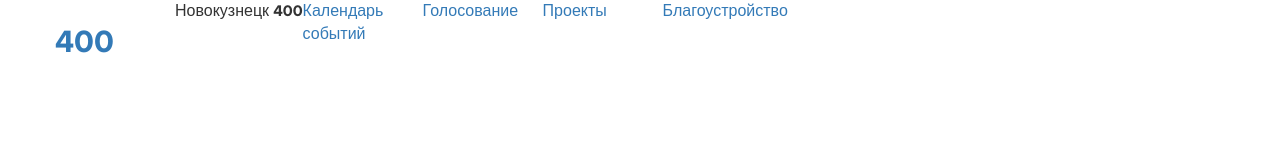
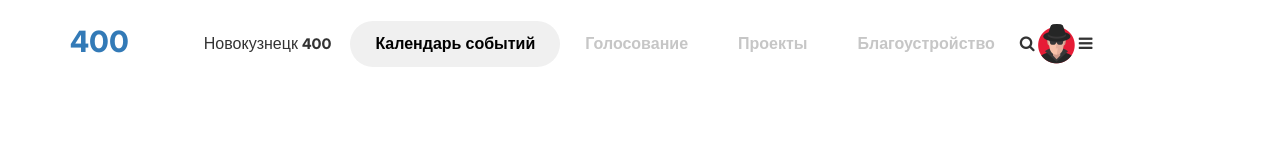
Before and after one commit to Sergey42osn/testfront, a plain HTML site: page index.html in a window 1280 px wide. Drawn offline with Linux system fonts and the light colour scheme; a web font is replaced by a local one.

Commit message:
too commit

```diff
--- a/css/style.css
+++ b/css/style.css
@@ -44,15 +44,36 @@ body {
         background: #ffffff;
         margin: 0 auto;
     }
-        .header-top a {
-            display: block;
-            width: 120px;
-            float: left;
+        .header-top {
+            display: flex;
+            align-items: center;
         }
-        p.description-logo {
-            float: left;
+            .logo {
+                display: flex;
+                align-items: center;
+                float: left;
+            }
+            p.description-logo {
+                float: left;
+                margin: 0 19px 0 75px;
+            }
+            .header-top a {
+
+            }
+        ul.top-nav {
+            display: flex;
+            align-items: center;
         }
-        ul.top-nav {
-            float: left;
-            display: flex;
+        ul>li.activ a {
+            background: #f0f0f0;
+            border-radius: 25px;
+            color: #000000;
         }
+        ul.top-nav a {
+            padding: 15px 25px;
+            color: #c6c6c6;
+            font-weight: bold;
+        }
+        ul.top-nav a:hover {
+           color: #000000;
+        }
--- a/index.html
+++ b/index.html
@@ -51,7 +51,8 @@
 	<div class="wrapper">
 		<div class="container">
 			<div class="row">
-				<div class="header-top">
+				<div class="col-xs-12">
+					<div class="header-top">
 					<div class="logo">
 						<a href="#">
 						<h1 class="logo">400</h1>
@@ -64,7 +65,12 @@
 						<li><a href="#">Проекты</a></li>
 						<li><a href="#">Благоустройство</a></li>
 					</ul>
+					<i class="fa fa-search" aria-hidden="true"></i>
+					<img src="img/foto-cab.png" alt="Фото">
+					<i class="fa fa-bars mob-knopka" aria-hidden="true"></i>
 				</div>
+				</div>
+
 			</div>
 			<div class="row"></div>
 		</div>
```
Also changed, not shown: img/foto-cab.png (added), img/logo.png (added).
